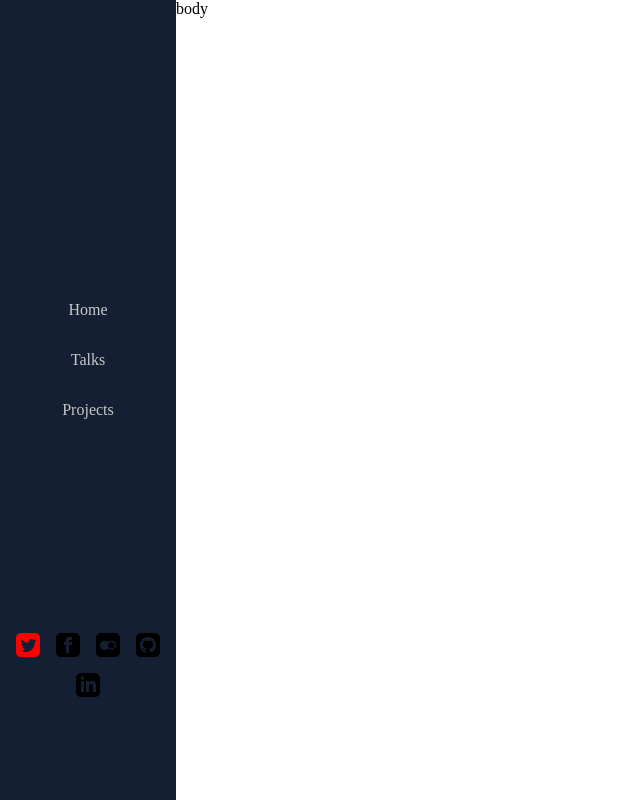
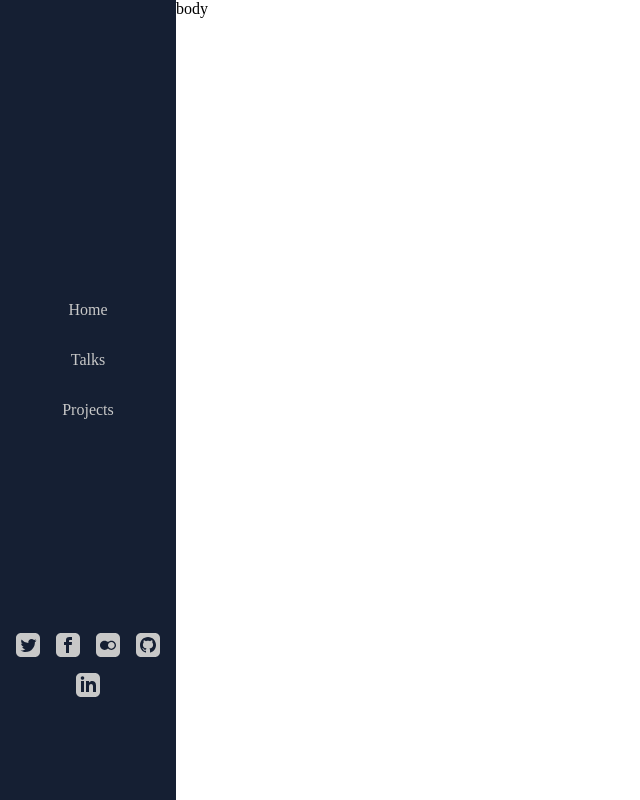
Before and after one commit to fforres/fforres.github.io, a Next.js app: page / in a window 1280 px wide. Shown: the whole page, without its empty margins (0-640 px from the left). Built offline with nearby package versions, Linux system fonts and the light colour scheme.

Commit message:
Separating icons into components

```diff
--- a/components/Icon/index.tsx
+++ b/components/Icon/index.tsx
@@ -5,7 +5,7 @@ import LinkedinSvg from './linkedin'
 import GithubSvg from './github'
 import FlickrSvg from './flickr'
 
-interface Iicon {
+export interface Iicon {
   iconName: 'Twitter' | 'Facebook' | 'Linkedin' | 'Email' | 'Github' | 'Flicker'
 }
 
--- a/components/Icon/twitter.tsx
+++ b/components/Icon/twitter.tsx
@@ -1,4 +1,5 @@
 import React, { Component } from 'react'
+import { textColorDarkBackground } from '../style/colors'
 
 class TwitterSvg extends Component {
   render() {
@@ -9,12 +10,10 @@ class TwitterSvg extends Component {
         height="24"
         viewBox="0 0 24 24"
       >
-        <path d="M19 0h-14c-2.761 0-5 2.239-5 5v14c0 2.761 2.239 5 5 5h14c2.762 0 5-2.239 5-5v-14c0-2.761-2.238-5-5-5zm-.139 9.237c.209 4.617-3.234 9.765-9.33 9.765-1.854 0-3.579-.543-5.032-1.475 1.742.205 3.48-.278 4.86-1.359-1.437-.027-2.649-.976-3.066-2.28.515.098 1.021.069 1.482-.056-1.579-.317-2.668-1.739-2.633-3.26.442.246.949.394 1.486.411-1.461-.977-1.875-2.907-1.016-4.383 1.619 1.986 4.038 3.293 6.766 3.43-.479-2.053 1.08-4.03 3.199-4.03.943 0 1.797.398 2.395 1.037.748-.147 1.451-.42 2.086-.796-.246.767-.766 1.41-1.443 1.816.664-.08 1.297-.256 1.885-.517-.439.656-.996 1.234-1.639 1.697z" />
-        <style jsx>{`
-          path {
-            fill: red;
-          }
-        `}</style>
+        <path
+          className="icon-path"
+          d="M19 0h-14c-2.761 0-5 2.239-5 5v14c0 2.761 2.239 5 5 5h14c2.762 0 5-2.239 5-5v-14c0-2.761-2.238-5-5-5zm-.139 9.237c.209 4.617-3.234 9.765-9.33 9.765-1.854 0-3.579-.543-5.032-1.475 1.742.205 3.48-.278 4.86-1.359-1.437-.027-2.649-.976-3.066-2.28.515.098 1.021.069 1.482-.056-1.579-.317-2.668-1.739-2.633-3.26.442.246.949.394 1.486.411-1.461-.977-1.875-2.907-1.016-4.383 1.619 1.986 4.038 3.293 6.766 3.43-.479-2.053 1.08-4.03 3.199-4.03.943 0 1.797.398 2.395 1.037.748-.147 1.451-.42 2.086-.796-.246.767-.766 1.41-1.443 1.816.664-.08 1.297-.256 1.885-.517-.439.656-.996 1.234-1.639 1.697z"
+        />
       </svg>
     )
   }
--- a/components/Sidebar/index.tsx
+++ b/components/Sidebar/index.tsx
@@ -1,8 +1,12 @@
 import React, { Component } from 'react'
 import Link from 'next/link'
 
-import { backgroundColor, textColorDarkBackground } from '../style/colors'
-import Icon from '../Icon'
+import {
+  backgroundColor,
+  textColorDarkBackground,
+  darkerBackgroundColor
+} from '../style/colors'
+import SocialLink from '../SocialLink'
 
 class Sidebar extends Component<any, any> {
   render() {
@@ -21,31 +25,14 @@ class Sidebar extends Component<any, any> {
           </Link>
         </div>
         <div className="social-buttons-container">
-          <Link href="http://twitter.com/fforres">
-            <a>
-              <Icon iconName="Twitter" />
-            </a>
-          </Link>
-          <Link href="http://facebook.com/fforres">
-            <a>
-              <Icon iconName="Facebook" />
-            </a>
-          </Link>
-          <Link href="http://flickr.com/fforres">
-            <a>
-              <Icon iconName="Flicker" />
-            </a>
-          </Link>
-          <Link href="http://github.com/fforres">
-            <a>
-              <Icon iconName="Github" />
-            </a>
-          </Link>
-          <Link href="https://www.linkedin.com/in/fforres">
-            <a>
-              <Icon iconName="Linkedin" />
-            </a>
-          </Link>
+          <SocialLink href="http://twitter.com/fforres" iconName="Twitter" />
+          <SocialLink href="http://facebook.com/fforres" iconName="Facebook" />
+          <SocialLink href="http://flickr.com/fforres" iconName="Flicker" />
+          <SocialLink href="http://github.com/fforres" iconName="Github" />
+          <SocialLink
+            href="https://www.linkedin.com/in/fforres"
+            iconName="Linkedin"
+          />
         </div>
         <style jsx>{`
           nav {
@@ -65,6 +52,10 @@ class Sidebar extends Component<any, any> {
             display: flex;
             justify-content: center;
             align-items: center;
+            transition: background-color 150ms;
+          }
+          nav .links-container a:hover {
+            background-color: ${darkerBackgroundColor};
           }
           nav .social-buttons-container {
             display: flex;
@@ -73,13 +64,6 @@ class Sidebar extends Component<any, any> {
             justify-content: center;
             width: 100%;
           }
-          nav .social-buttons-container a {
-            text-decoration: none;
-            padding: 0.5rem;
-            display: flex;
-            justify-content: center;
-            align-items: center;
-          }
         `}</style>
       </nav>
     )
--- /dev/null
+++ b/components/SocialLink/index.tsx
@@ -0,0 +1,44 @@
+import React, { Component, Fragment } from 'react'
+import Link from 'next/link'
+
+import Icon, { Iicon } from '../Icon'
+import {
+  textColorDarkBackground,
+  lighterTextColorDarkBackground
+} from '../style/colors'
+
+interface ISocialLink extends Iicon {
+  href: string
+}
+
+class SocialLink extends Component<ISocialLink, any> {
+  render() {
+    return (
+      <Fragment>
+        <Link href={this.props.href}>
+          <a>
+            <Icon iconName={this.props.iconName} />
+          </a>
+        </Link>
+        <style jsx>{`
+          a {
+            text-decoration: none;
+            padding: 0.5rem;
+            display: flex;
+            justify-content: center;
+            align-items: center;
+          }
+          a :global(path) {
+            fill: ${textColorDarkBackground};
+            transition: fill 35ms;
+          }
+          a:hover :global(path) {
+            fill: ${lighterTextColorDarkBackground};
+          }
+        `}</style>
+      </Fragment>
+    )
+  }
+}
+
+export default SocialLink
--- a/components/style/colors.ts
+++ b/components/style/colors.ts
@@ -1,7 +1,14 @@
-import { lighten } from 'polished'
+import { lighten, darken } from 'polished'
 
 export const backgroundColor = `#151f33`
 
 export const lighterBackgroundColor = lighten(0.05, backgroundColor)
 
+export const darkerBackgroundColor = darken(0.1, backgroundColor)
+
 export const textColorDarkBackground = `#c8c8c8`
+
+export const lighterTextColorDarkBackground = lighten(
+  0.05,
+  textColorDarkBackground
+)
```
